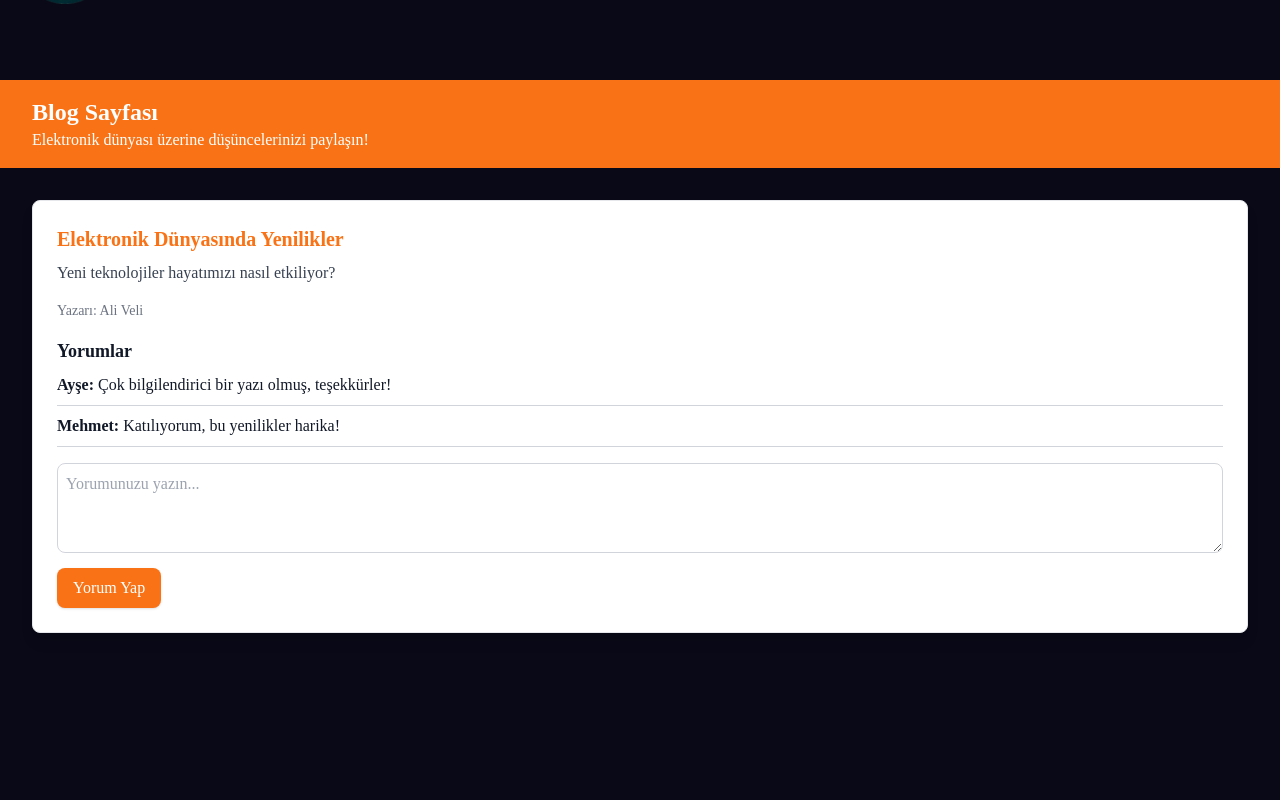
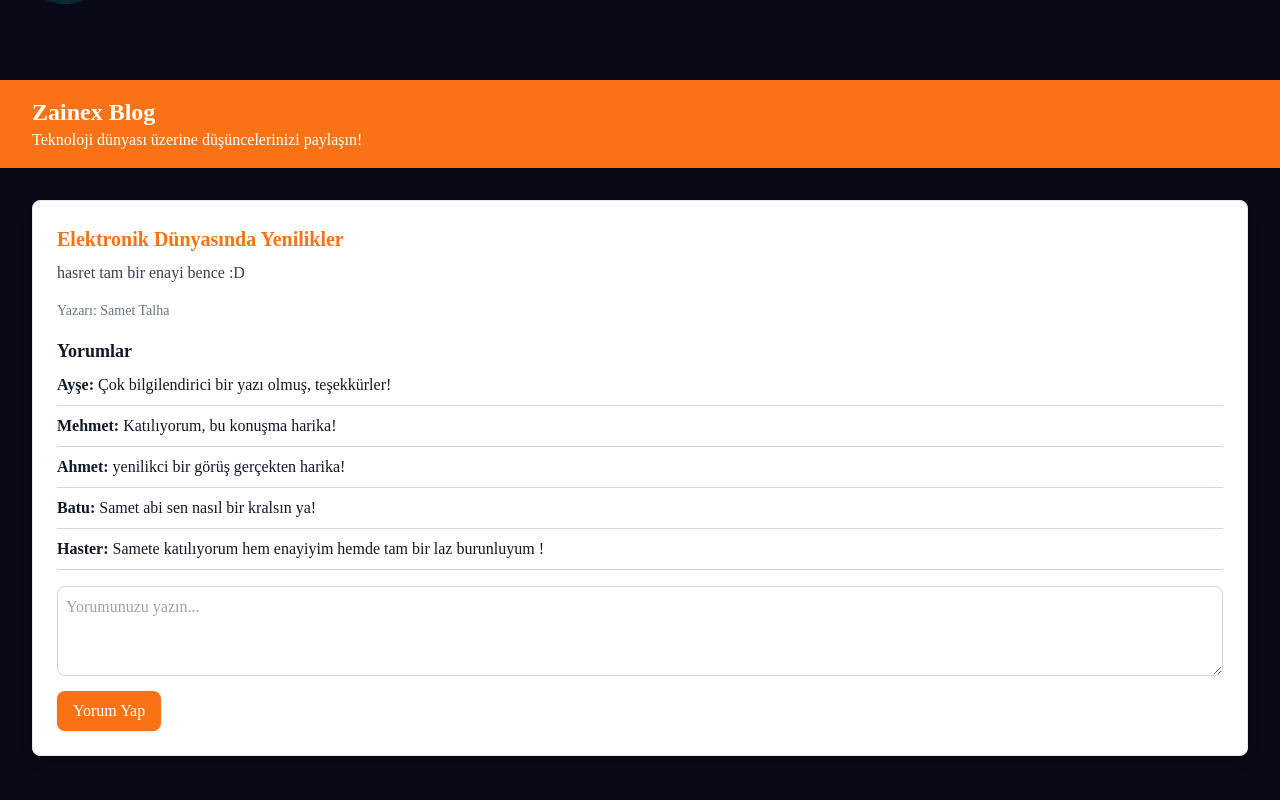
Before and after one commit to Samettalha/RavenSect, a Next.js app: page /blog in a window 1280 px wide. Shown: the top 800 px of the page. Built offline with nearby package versions, Linux system fonts and the light colour scheme; a web font is replaced by a local one.

Commit message:
projeler birleştrildi

```diff
--- a/src/app/blog/page.jsx
+++ b/src/app/blog/page.jsx
@@ -1,44 +1,62 @@
-"use client"
+"use client";
 import { useState } from "react";
+
 export default function BlogPage() {
   // Dummy data for posts
   const [posts, setPosts] = useState([
     {
       id: 1,
-      author: "Ali Veli",
+      author: "Samet Talha",
       title: "Elektronik Dünyasında Yenilikler",
-      content: "Yeni teknolojiler hayatımızı nasıl etkiliyor?",
+      content: "hasret tam bir enayi bence :D",
       comments: [
         { user: "Ayşe", text: "Çok bilgilendirici bir yazı olmuş, teşekkürler!" },
-        { user: "Mehmet", text: "Katılıyorum, bu yenilikler harika!" },
+        { user: "Mehmet", text: "Katılıyorum, bu konuşma harika!" },
+        { user: "Ahmet", text: "yenilikci bir görüş gerçekten harika!" },
+        { user: "Batu", text: "Samet abi sen nasıl bir kralsın ya!" },
+        { user: "Haster", text: "Samete katılıyorum  hem enayiyim hemde tam bir laz burunluyum !" },
       ],
     },
   ]);
 
-  const [newComment, setNewComment] = useState("");
-  const [selectedPost, setSelectedPost] = useState(null);
+  // Yeni yorumlar için state
+  const [newComments, setNewComments] = useState({});
 
+  // Yorum ekleme fonksiyonu
   const addComment = (postId) => {
-    if (!newComment.trim()) return;
+    if (!newComments[postId]?.trim()) return;
 
     setPosts((prevPosts) =>
       prevPosts.map((post) =>
         post.id === postId
           ? {
               ...post,
-              comments: [...post.comments, { user: "Anonim", text: newComment }],
+              comments: [
+                ...post.comments,
+                { user: "Anonim", text: newComments[postId] },
+              ],
             }
           : post
       )
     );
-    setNewComment("");
+
+    // Yorum eklendikten sonra inputu temizle
+    setNewComments((prevComments) => ({ ...prevComments, [postId]: "" }));
+  };
+
+  // Yorum text alanının değişim işlemi
+  const handleCommentChange = (postId, value) => {
+    setNewComments((prevComments) => ({
+      ...prevComments,
+      [postId]: value,
+    }));
   };
 
   return (
-    <div className="min-h-screen  text-gray-900 pt-20">
+    <div className="min-h-screen text-gray-900 pt-20">
       <header className="bg-orange-500 text-white py-4 px-8">
-        <h1 className="text-2xl font-bold">Blog Sayfası</h1>
-        <p>Elektronik dünyası üzerine düşüncelerinizi paylaşın!</p>
+        <h1 className="text-2xl font-bold">Zainex Blog</h1>
+        <p>Teknoloji dünyası üzerine düşüncelerinizi paylaşın!</p>
       </header>
 
       <main className="py-8 px-4 sm:px-8">
@@ -49,37 +67,29 @@ export default function BlogPage() {
               key={post.id}
               className="p-6 bg-white rounded-lg shadow-lg border border-gray-200"
             >
-              <h2 className="text-xl font-semibold text-orange-500">
-                {post.title}
-              </h2>
+              <h2 className="text-xl font-semibold text-orange-500">{post.title}</h2>
               <p className="mt-2 text-gray-700">{post.content}</p>
-              <p className="mt-4 text-sm text-gray-500">
-                Yazarı: {post.author}
-              </p>
+              <p className="mt-4 text-sm text-gray-500">Yazarı: {post.author}</p>
 
-              {/* Comments */}
+              {/* Yorumlar */}
               <div className="mt-4">
                 <h3 className="text-lg font-semibold">Yorumlar</h3>
                 <ul className="mt-2 space-y-2">
                   {post.comments.map((comment, index) => (
-                    <li
-                      key={index}
-                      className="border-b border-gray-300 pb-2"
-                    >
+                    <li key={index} className="border-b border-gray-300 pb-2">
                       <strong>{comment.user}:</strong> {comment.text}
                     </li>
                   ))}
                 </ul>
 
-                {/* Add Comment Form */}
+                {/* Yorum Ekleme Formu */}
                 <div className="mt-4">
                   <textarea
                     className="w-full p-2 border border-gray-300 rounded-lg focus:outline-none focus:ring focus:ring-blue-200"
                     rows="3"
                     placeholder="Yorumunuzu yazın..."
-                    value={selectedPost === post.id ? newComment : ""}
-                    onChange={(e) => setNewComment(e.target.value)}
-                    onFocus={() => setSelectedPost(post.id)}
+                    value={newComments[post.id] || ""}
+                    onChange={(e) => handleCommentChange(post.id, e.target.value)}
                   ></textarea>
                   <button
                     onClick={() => addComment(post.id)}
```
